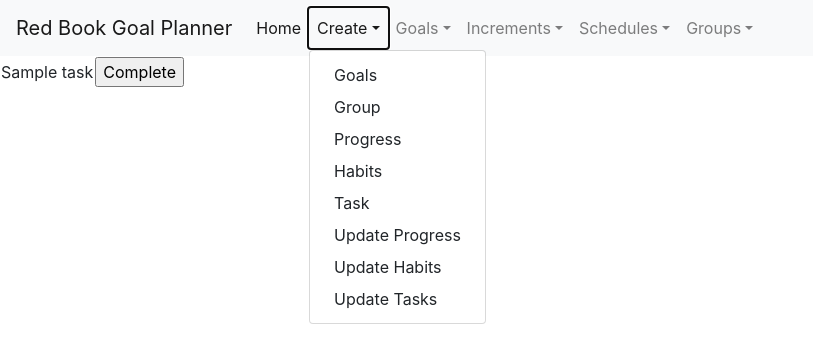
After one commit to SeanMcOwen/Red-Book-Productivity-Planner, a Flask app: template RedBookFlask/Create/templates/Create/Update Tasks.html in a window 1280 px wide, after a click on "Create". The commit adds this page. Shown: the top 363 px of the page, without its empty margins (0-813 px from the left). Run offline with Flask 2, Linux system fonts and the light colour scheme; the template is opened without the code that fills it: most values are stand-ins (such as "Sample title", 1, 10 or a date in 2020); parts of the project's set-up code (start-up, migrations or seed data) failed here and were passed over; some libraries are stand-ins or nearby versions.

Commit message:
Update task page

```diff
--- /dev/null
+++ b/RedBookFlask/Create/templates/Create/Update Tasks.html
@@ -0,0 +1,26 @@
+{% extends "Base.html" %}
+
+{% block content %}
+
+
+
+
+<table>
+  {% for w in tasks %}
+  <form action={{ url_for('create.update_tasks_page') }} method="POST" >
+  <tr>
+  <td>
+{{ w }}
+</td>
+
+   <td>
+    <input type="hidden" id="task" name="task" value='{{ w }}'>
+
+   <input type="submit" value="Complete">
+   </td>
+   </tr>
+   </form>
+  {% endfor %}
+</table>
+
+{% endblock %}
--- a/RedBookFlask/templates/Base.html
+++ b/RedBookFlask/templates/Base.html
@@ -36,6 +36,7 @@
           <a class="dropdown-item" href="{{ url_for('create.task_page') }}">Task</a>
           <a class="dropdown-item" href="{{ url_for('create.update_progress_page') }}">Update Progress</a>
           <a class="dropdown-item" href="{{ url_for('create.update_habits_page') }}">Update Habits</a>
+          <a class="dropdown-item" href="{{ url_for('create.update_tasks_page') }}">Update Tasks</a>
         </div>
       </li>
       <li class="nav-item dropdown">
```
Also changed, not shown: RedBookFlask/Create/views.py (+9 -0 lines).
